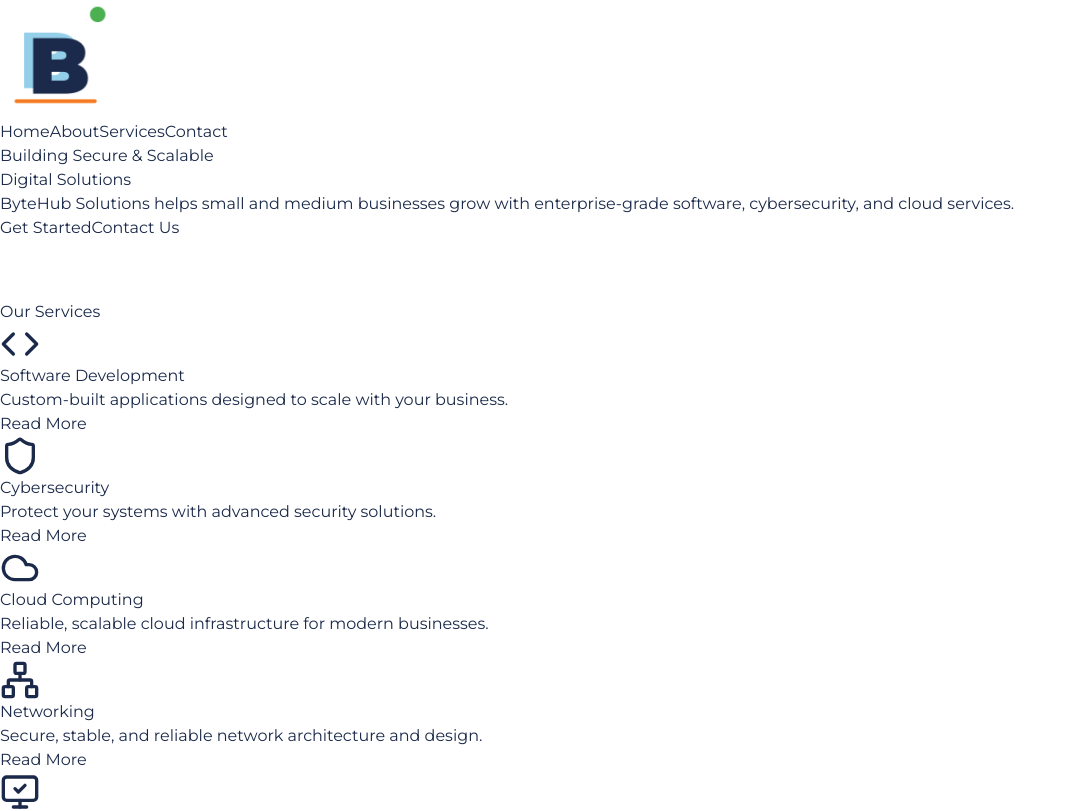
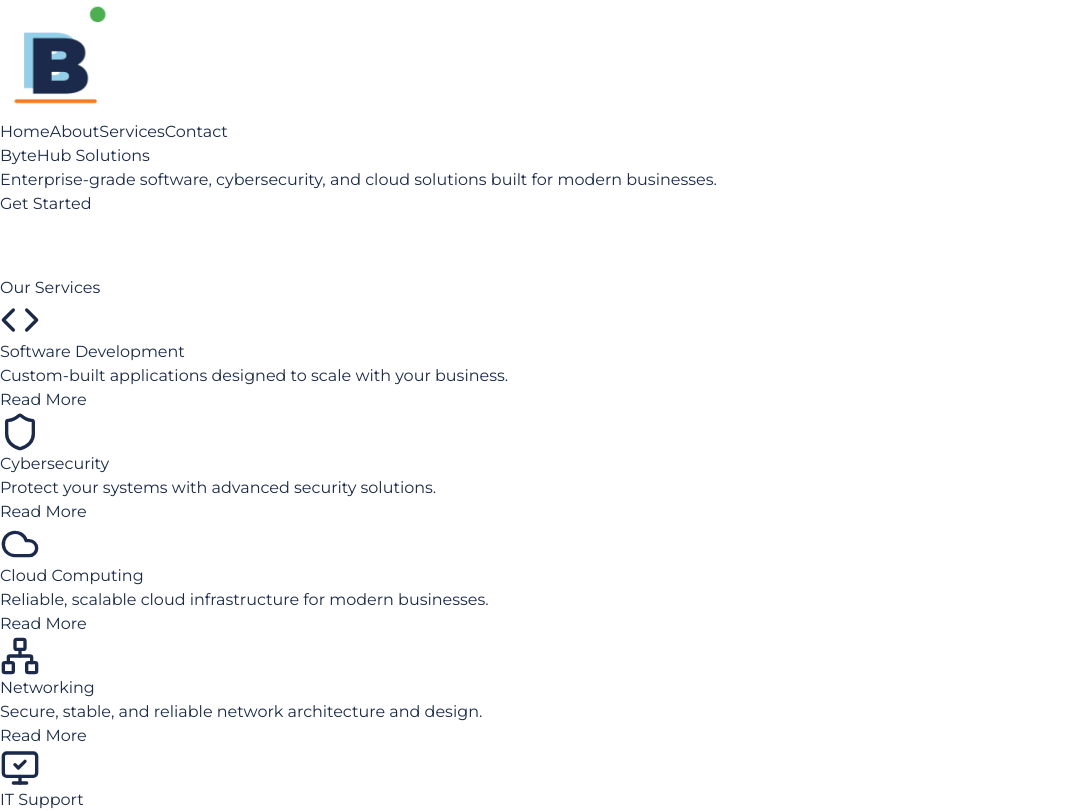
Before and after one commit to bytehubsolutions92-lang/bytehub-solutions, a Next.js app: page / in a window 1280 px wide. Shown: the top 811 px of the page, without its empty margins (0-1077 px from the left). Built offline with nearby package versions, Linux system fonts and the light colour scheme.

Commit message:
Added basic animation to the home page

```diff
--- a/app/components/Footer.tsx
+++ b/app/components/Footer.tsx
@@ -138,7 +138,7 @@ export default function Footer() {
       {/* BOTTOM */}
       <div className="mt-10 border-t border-gray-800 pt-6 text-center">
         {/* LEGAL LINKS */}
-        {/* <div className="flex flex-wrap justify-center gap-6 text-sm text-gray-400 mb-4">
+        <div className="flex flex-wrap justify-center gap-6 text-sm text-gray-400 mb-4">
           <a href="#" className="hover:text-white transition">
             Terms of Use
           </a>
@@ -154,7 +154,7 @@ export default function Footer() {
           <a href="#" className="hover:text-white transition">
             Accessibility
           </a>
-        </div> */}
+        </div>
 
         {/* COPYRIGHT */}
         <p className="text-gray-500 text-sm">
--- /dev/null
+++ b/app/components/Reveal.tsx
@@ -0,0 +1,16 @@
+"use client";
+
+import { motion } from "framer-motion";
+
+export default function Reveal({ children }: { children: React.ReactNode }) {
+  return (
+    <motion.div
+      initial={{ opacity: 0, y: 60 }}
+      whileInView={{ opacity: 1, y: 0 }}
+      transition={{ duration: 0.6 }}
+      viewport={{ once: true }}
+    >
+      {children}
+    </motion.div>
+  );
+}
--- a/app/page.tsx
+++ b/app/page.tsx
@@ -1,40 +1,74 @@
+"use client";
 import { Shield, Cloud, Code, Network, MonitorCheck, Megaphone } from "lucide-react";
+import { motion, useScroll, useTransform } from "framer-motion";
+import Reveal from "@/app/components/Reveal";
 
 export default function Home() {
   return (
     <main className="max-w-6x1 mx-auto">
 
       {/* HERO */}
-      <section
-  className="text-center py-28 px-6 text-white bg-gradient-to-r from-[#1B2A4A] via-[#2A9FD6] to-[#1B2A4A]"
->
-  <h1 className="text-5xl md:text-6xl font-bold mb-6 leading-tight">
-    Building Secure & Scalable <br /> Digital Solutions
-  </h1>
+      <section className="text-center py-28 px-6 text-white bg-gradient-to-r from-[#1B2A4A] via-[#2A9FD6] to-[#1B2A4A]">
 
-  <p className="text-lg md:text-xl max-w-2xl mx-auto mb-8">
-    ByteHub Solutions helps small and medium businesses grow with
-    enterprise-grade software, cybersecurity, and cloud services.
-  </p>
+  <motion.div
+    initial="hidden"
+    animate="visible"
+    variants={{
+      hidden: {},
+      visible: {
+        transition: {
+          staggerChildren: 0.2
+        }
+      }
+    }}
+  >
 
-  <div className="flex justify-center gap-4 flex-wrap">
-    <button
+    {/* TITLE */}
+    <motion.h1
+      variants={{
+        hidden: { opacity: 0, y: 40 },
+        visible: { opacity: 1, y: 0 }
+      }}
+      transition={{ duration: 0.7 }}
+      className="text-4xl md:text-5xl font-bold mb-6"
+    >
+      ByteHub Solutions
+    </motion.h1>
+
+    {/* TEXT */}
+    <motion.p
+      variants={{
+        hidden: { opacity: 0, y: 40 },
+        visible: { opacity: 1, y: 0 }
+      }}
+      transition={{ duration: 0.8 }}
+      className="max-w-2xl mx-auto text-lg mb-8"
+    >
+      Enterprise-grade software, cybersecurity, and cloud solutions built for modern businesses.
+    </motion.p>
+
+    {/* BUTTON */}
+    <motion.a
+      href="/contact"
+      variants={{
+        hidden: { opacity: 0, y: 40 },
+        visible: { opacity: 1, y: 0 }
+      }}
+      transition={{ duration: 0.9 }}
+      whileHover={{ scale: 1.05 }}
+      whileTap={{ scale: 0.97 }}
       className="px-8 py-4 rounded-lg text-white font-semibold shadow-md
-bg-gradient-to-r from-[#F47B20] to-[#2A9FD6] hover:opacity-90 transition"
+      bg-gradient-to-r from-[#F47B20] to-[#2A9FD6] hover:opacity-90 transition"
     >
       Get Started
-    </button>
+    </motion.a>
 
-    <a
-      href="/contact"
-      className="px-8 py-4 rounded-lg border border-white hover:bg-white hover:text-black transition"
-    >
-      Contact Us
-    </a>
-  </div>
+  </motion.div>
+
 </section>
 
 {/* SERVICES */}
+<Reveal>
 <section className="py-20 px-6 border-t border-gray-200">
   <h2 className="text-3xl font-bold text-center mb-12
 bg-gradient-to-r from-[#2A9FD6] to-[#F47B20] bg-clip-text text-transparent">
@@ -44,6 +78,7 @@ bg-gradient-to-r from-[#2A9FD6] to-[#F47B20] bg-clip-text text-transparent">
   <div className="grid sm:grid-cols-2 lg:grid-cols-3 gap-10 max-w-6xl mx-auto">
 
     {/* CARD 1 */}
+    <Reveal>
     <div className="p-8 rounded-2xl bg-white shadow-md hover:shadow-xl hover:-translate-y-2 transition duration-300 text-center flex flex-col">
       <Code size={40} className="mx-auto mb-4 text-blue-500" />
       <h3 className="text-xl font-semibold mb-3">Software Development</h3>
@@ -57,8 +92,10 @@ bg-gradient-to-r from-[#2A9FD6] to-[#F47B20] bg-clip-text text-transparent">
         </a>
       </div>
     </div>
+    </Reveal>
 
     {/* CARD 2 */}
+    <Reveal>
     <div className="p-8 rounded-2xl bg-white shadow-md hover:shadow-xl hover:-translate-y-2 transition duration-300 text-center flex flex-col">
       <Shield size={40} className="mx-auto mb-4 text-green-500" />
       <h3 className="text-xl font-semibold mb-3">Cybersecurity</h3>
@@ -72,8 +109,10 @@ bg-gradient-to-r from-[#2A9FD6] to-[#F47B20] bg-clip-text text-transparent">
         </a>
       </div>
     </div>
+    </Reveal>
 
     {/* CARD 3 */}
+    <Reveal>
     <div className="p-8 rounded-2xl bg-white shadow-md hover:shadow-xl hover:-translate-y-2 transition duration-300 text-center flex flex-col">
       <Cloud size={40} className="mx-auto mb-4 text-sky-500" />
       <h3 className="text-xl font-semibold mb-3">Cloud Computing</h3>
@@ -87,8 +126,10 @@ bg-gradient-to-r from-[#2A9FD6] to-[#F47B20] bg-clip-text text-transparent">
         </a>
       </div>
     </div>
+    </Reveal>
 
     {/* CARD 4 */}
+    <Reveal>
     <div className="p-8 rounded-2xl bg-white shadow-md hover:shadow-xl hover:-translate-y-2 transition duration-300 text-center flex flex-col">
       <Network size={40} className="mx-auto mb-4 text-indigo-500" />
       <h3 className="text-xl font-semibold mb-3">Networking</h3>
@@ -102,8 +143,10 @@ bg-gradient-to-r from-[#2A9FD6] to-[#F47B20] bg-clip-text text-transparent">
         </a>
       </div>
     </div>
+    </Reveal>
 
     {/* CARD 5 */}
+    <Reveal>
     <div className="p-8 rounded-2xl bg-white shadow-md hover:shadow-xl hover:-translate-y-2 transition duration-300 text-center flex flex-col">
       <MonitorCheck size={40} className="mx-auto mb-4 text-emerald-500" />
       <h3 className="text-xl font-semibold mb-3">IT Support</h3>
@@ -117,8 +160,10 @@ bg-gradient-to-r from-[#2A9FD6] to-[#F47B20] bg-clip-text text-transparent">
         </a>
       </div>
     </div>
+    </Reveal>
 
     {/* CARD 6 */}
+    <Reveal>
     <div className="p-8 rounded-2xl bg-white shadow-md hover:shadow-xl hover:-translate-y-2 transition duration-300 text-center flex flex-col">
       <Megaphone size={40} className="mx-auto mb-4 text-orange-500" />
       <h3 className="text-xl font-semibold mb-3">Digital Marketing</h3>
@@ -132,9 +177,11 @@ bg-gradient-to-r from-[#2A9FD6] to-[#F47B20] bg-clip-text text-transparent">
         </a>
       </div>
     </div>
+    </Reveal>
 
   </div>
 </section>
+</Reveal>
     </main>
   );
 }
```
